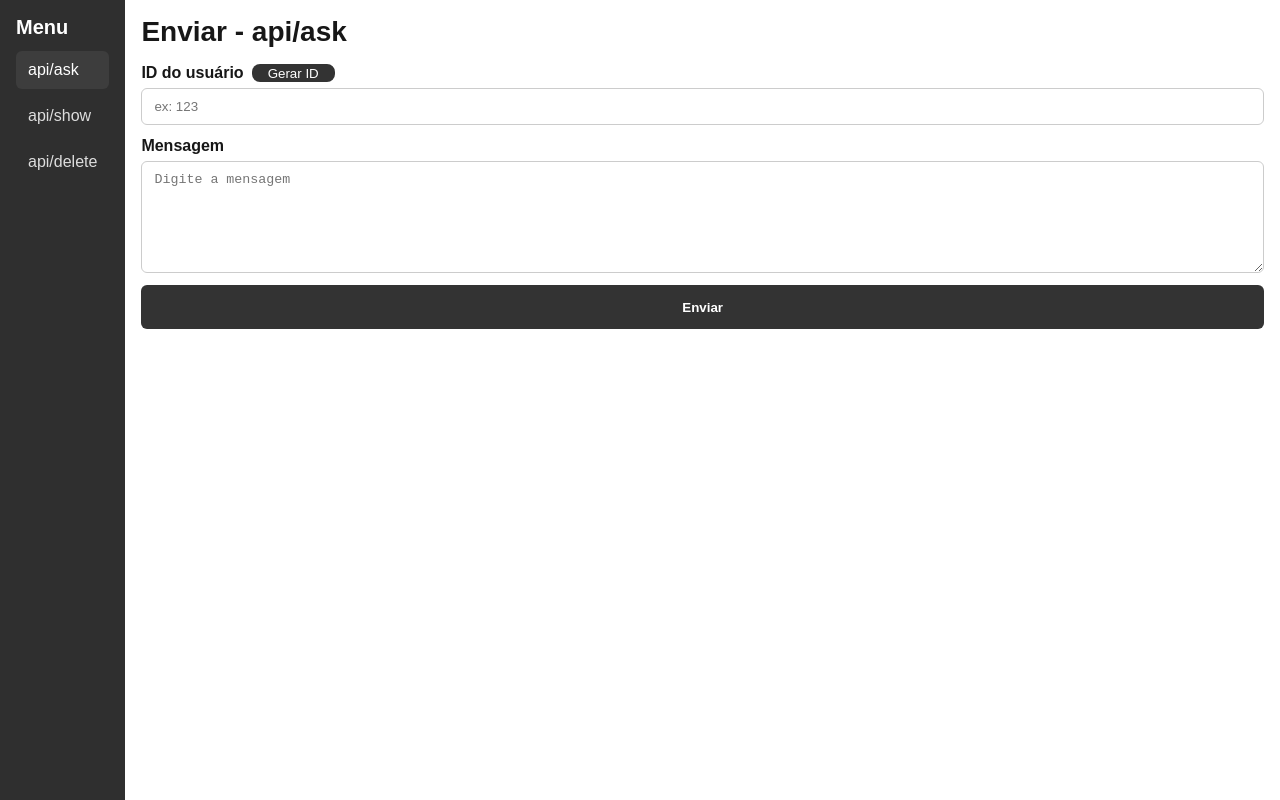
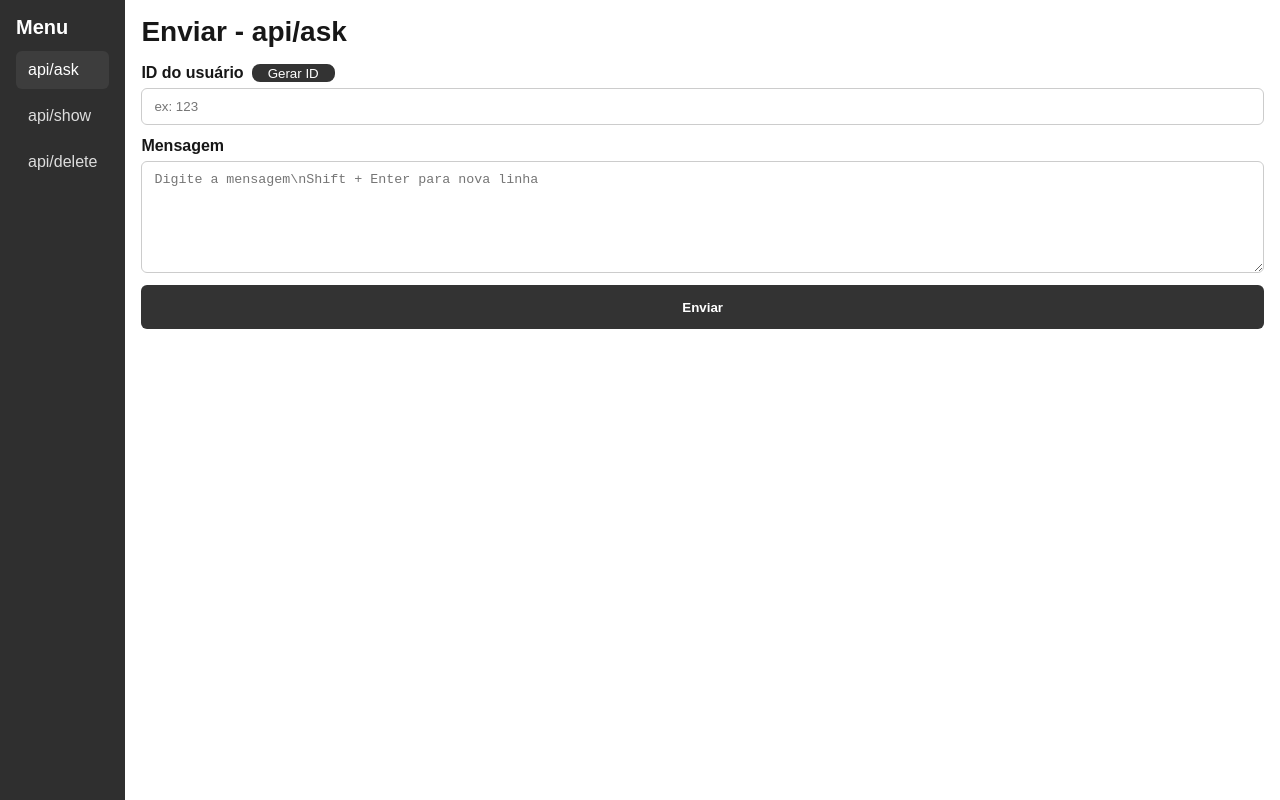
Before and after one commit to brunohms-tripintercambios/chat-validation, a Next.js app in the folder chat/: page /api/ask in a window 1280 px wide. Built offline with nearby package versions, Linux system fonts and the light colour scheme.

Commit message:
Update RequestForm.tsx

```diff
--- a/chat/app/component/RequestForm.tsx
+++ b/chat/app/component/RequestForm.tsx
@@ -127,7 +127,7 @@ export default function RequestForm({ title, endpointPath, method, fields = ["us
             Mensagem
             <textarea
               className={styles.textarea}
-              placeholder="Digite a mensagem"
+              placeholder="Digite a mensagem\nShift + Enter para nova linha"
               value={message}
               onChange={(e) => setMessage(e.target.value)}
               rows={6}
```
